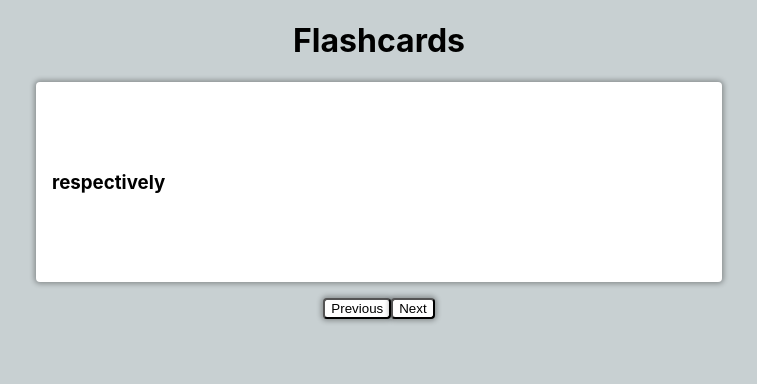
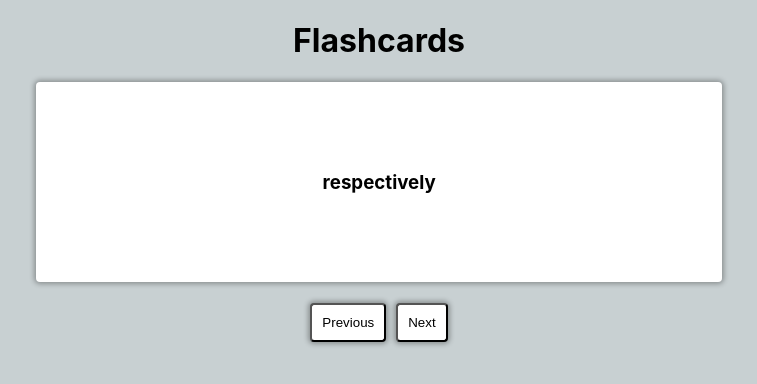
Before and after one commit to Varzil/flashcards, a React (Create React App) app: page / in a window 1280 px wide. Shown: the top 384 px of the page, without its empty margins (261-1018 px from the left). Built offline with nearby package versions, Linux system fonts and the light colour scheme; the HTML template or start-up script is replaced by a standard one.

Commit message:
added the button features

```diff
--- a/src/App.css
+++ b/src/App.css
@@ -40,15 +40,13 @@ padding: 100px;
   --rotate-y: 180deg;
 }
 
-.card .front {
-  left: 0;
-}
 
-.card .front,
-.card .back {
+.front,
+.back {
   position: absolute;
   padding: 1rem;
   backface-visibility: hidden;
+
 }
 
 .card .back {
@@ -71,5 +69,7 @@ button{
   align-items: center;
   border-radius: .25rem;
   box-shadow: 0px 0px 5px 2px rgba(0, 0, 0, .3);
-
+  padding: 10px;
+  margin:5px;
+  text-decoration-thickness: 3px;
 }
--- a/src/App.js
+++ b/src/App.js
@@ -1,7 +1,7 @@
 import React, { useEffect, useState } from 'react';
 import "./App.css";
 const data = require('./data.json');
-
+var list=[];
 function generateFlashCard(){
   return data[Math.floor(Math.random() * data.length)];
 }
@@ -16,7 +16,7 @@ const Flashcard = ({ word, meaning }) => {
     onClick={() => setIsFlipped(!isFlipped)}
   >
       <div className="front">
-        <h3 style={{alignItems:'center'}}>{word}</h3>
+        <h3 style={{textAlign:'center'}}>{word}</h3>
       </div>
       <div className="back">
         <h3>{meaning}</h3>
@@ -29,9 +29,34 @@ const Flashcard = ({ word, meaning }) => {
 
 const App = () => {
   const [myWord,setMyWord]=useState(generateFlashCard())
-  const [click,setClick]=useState(0)
+  const [click,setClick]=useState(1)
+  const [backClick,setBackClick]=useState(false)
     useEffect(()=>{
-      setMyWord(generateFlashCard());
+      if(click<=0){
+        setClick(1);
+      }
+      else{
+        if(backClick){
+          // if back button is clicked toh use list
+          console.log("setting word");
+          setMyWord(list[click-1]);
+          setBackClick(false)
+        }
+        else{
+          // if next button is clicked toh check if length ni andar ch toh
+          // use that, if not toh pachi new random word
+          if(click>=list.length+1){
+            var demo=generateFlashCard()
+            setMyWord(demo);
+            list.push(demo);
+          }
+          else{
+            setMyWord(list[click-1]);
+          }
+        }
+      }
+      // console.log(list)
+      // console.log(click)
     },[click])
 
   return (
@@ -43,7 +68,10 @@ const App = () => {
         <Flashcard word={myWord.Word} meaning={myWord.Meaning} />
       </div>
       <div className="container2">
-        <button onClick={() => setClick((c) => c - 1)}>Previous</button>
+        <button onClick={() => {
+          setClick((c) => c - 1)
+          setBackClick(true)
+        }}>Previous</button>
         <button onClick={() => setClick((c) => c + 1)}>Next</button>
     </div>
     </>
```
